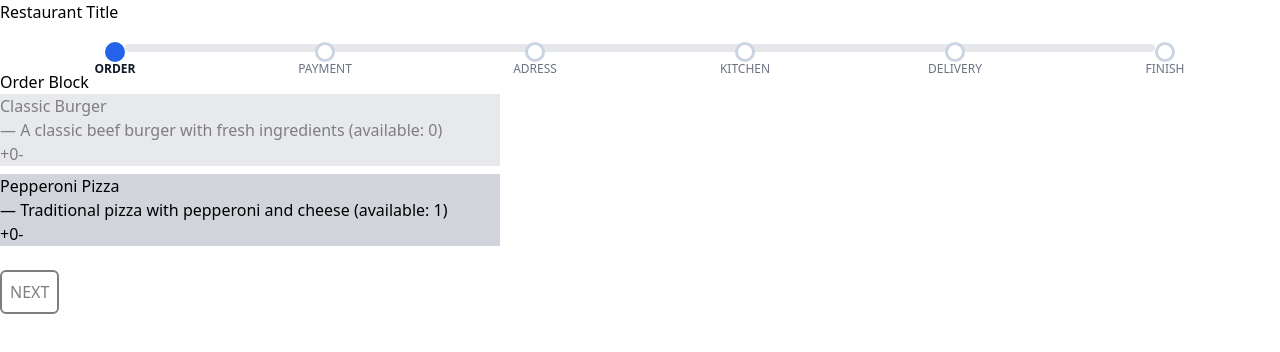
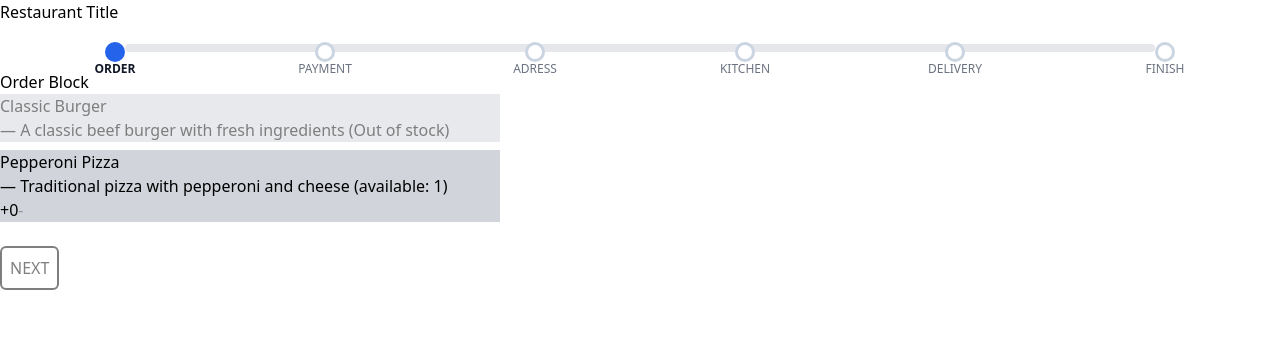
Before and after one commit to salt-community/restaurant-frontend-simulation, a React (Vite) app: page / in a window 1280 px wide. Shown: the top 352 px of the page. Built offline with nearby package versions, Linux system fonts and the light colour scheme.

Commit message:
Extended InventoryItem's interactability

```diff
--- a/src/components/blocks/Order/InventoryItem.tsx
+++ b/src/components/blocks/Order/InventoryItem.tsx
@@ -8,6 +8,8 @@ interface InventoryItemProps {
 
 export default function InventoryItem({name, description, availableAmount, selectedAmount, setCart}: InventoryItemProps) {
   const disabled = availableAmount === 0
+  const reachedMax = selectedAmount === availableAmount
+  const reachedMin = selectedAmount === 0
 
   return <div
     aria-disabled={disabled}
@@ -15,21 +17,32 @@ export default function InventoryItem({name, description, availableAmount, selec
   >
     <a>{name}</a>
     {/*{item.name}</strong> — {item.description} (available: {item.availableAmount})*/}
+    {
+      !disabled
+        ? (
+          <>
             <p>—  {description} (available: {availableAmount})</p>
             <div>
               <button
+                className="disabled:opacity-30"
                 onClick={() => {
                   setCart(1)
                 }}
-        disabled={disabled || selectedAmount == availableAmount}
+                disabled={reachedMax}
               >+</button>
               <a>{selectedAmount}</a>
               <button
+                className="disabled:opacity-30"
                 onClick={() => {
                   setCart(-1)
                 }}
-        disabled={disabled || selectedAmount == 0}
+                disabled={reachedMin}
               >-</button>
             </div>
+          </>
+        )
+        : <p>—  {description} (Out of stock)</p>
+    }
+
   </div>
 }
```
Lines whose indentation alone changed are shown as unchanged.
